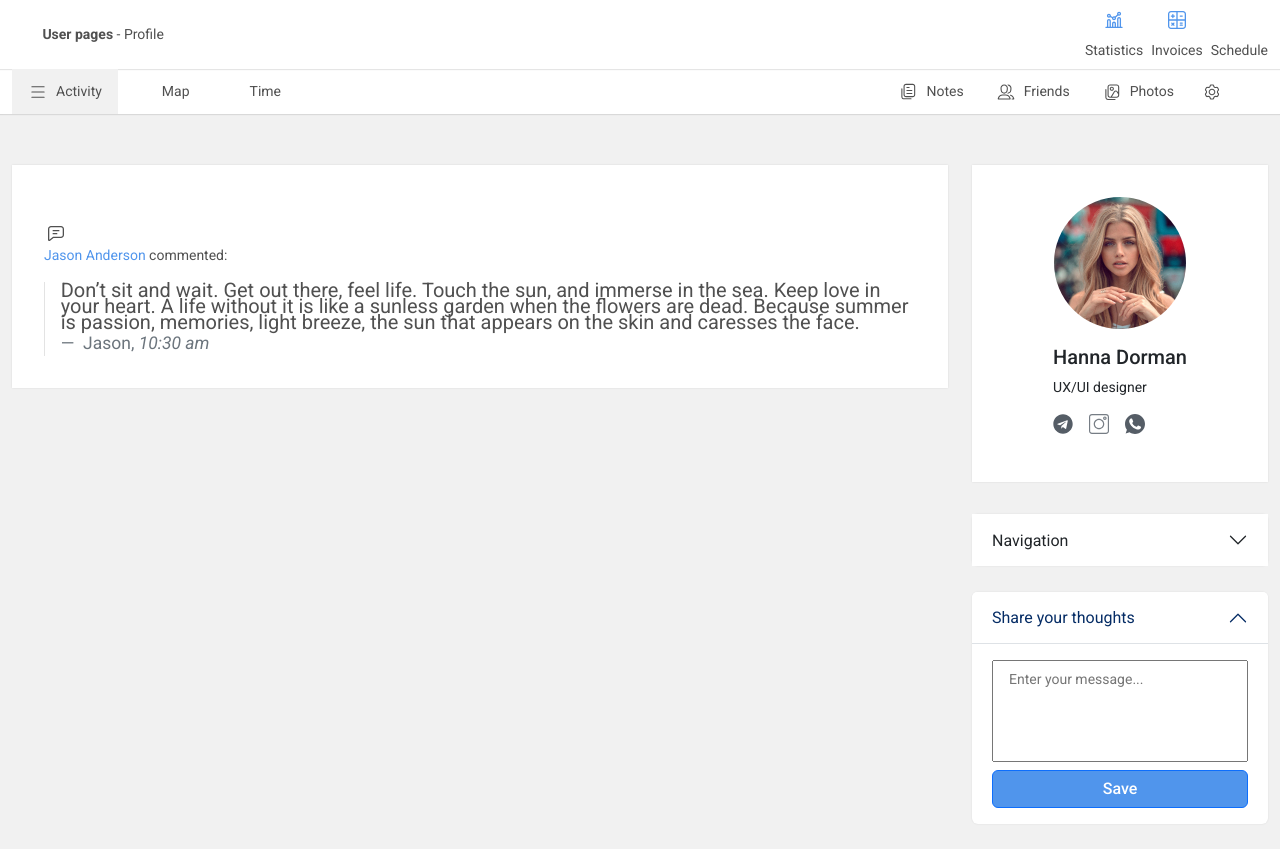
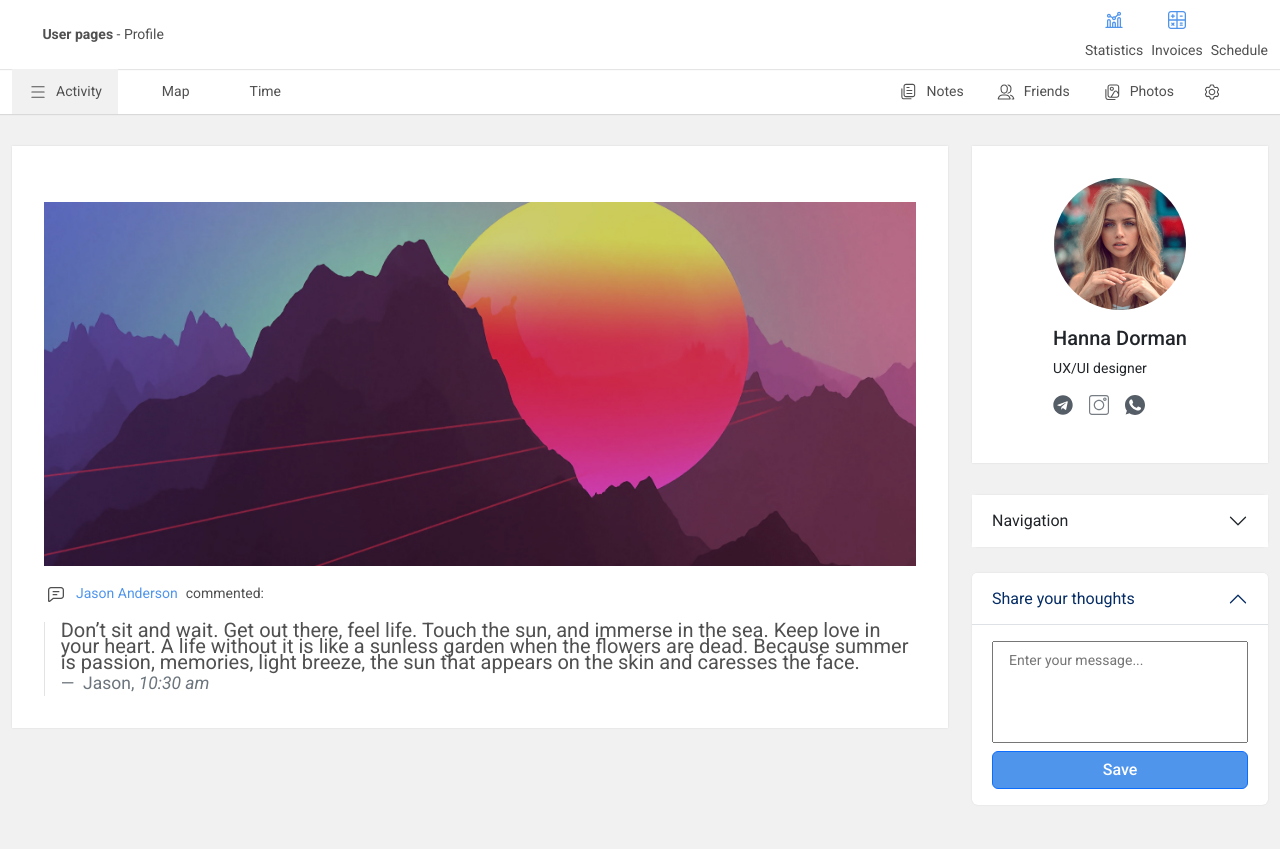
Before and after one commit to EkaterinaShamshina/web-bee-test, a website built with webpack: page src/template.html in a window 1280 px wide. Built offline with nearby package versions, Linux system fonts and the light colour scheme; files whose address does not match are found by name.

Commit message:
feat: add main image

```diff
--- a/src/styles/variables.scss
+++ b/src/styles/variables.scss
@@ -207,13 +207,18 @@ a {
   }
 }
 .main {
-  margin-top: 3.2rem;
+  margin-top: 2rem;
 }
 article {
   background-color: $white;
   box-shadow: 0px 0px 2px 0px #0000001a;
   &.active {
     padding: 56px 32px 32px;
+  }
+}
+.article {
+  &_image {
+    margin-bottom: 1rem;
   }
 }
 .card {
@@ -265,7 +270,7 @@ article {
 
   &-body {
     display: flex;
-    margin-bottom: 1.6rem;
+    margin-bottom: 2rem;
   }
   &-item {
     border: none;
@@ -354,9 +359,21 @@ textarea {
 }
 .blockquote {
   &-comment {
+    display: flex;
+    align-items: center;
+    gap: 8px;
     & a {
       color: $blue;
       text-decoration: none;
+    }
+    &::before {
+      content: '';
+      display: block;
+      background-image: url(../images/Comment.svg);
+      background-position: center center;
+      background-repeat: no-repeat;
+      height: 1.5rem;
+      width: 1.5rem;
     }
   }
   & p {
@@ -367,14 +384,3 @@ textarea {
     color: $gray;
   }
 }
-.comment-author {
-  &::before {
-    content: '';
-    display: block;
-    background-image: url(../images/Comment.svg);
-    background-position: center center;
-    background-repeat: no-repeat;
-    height: 1.5rem;
-    width: 1.5rem;
-  }
-}
--- a/src/template.html
+++ b/src/template.html
@@ -135,6 +135,11 @@
       <div class="row justify-content-between main">
         <main class="col-9">
           <article class="active">
+            <img
+              src="./images/poster.jpg"
+              class="article_image img-fluid"
+              alt="article_image"
+            />
             <p class="blockquote-comment">
               <cite title="Author">
                 <a href="#" class="fst-normal comment-author"
@@ -143,7 +148,6 @@
               >
               commented:
             </p>
-
             <div class="d-flex gap-3">
               <div class="vr blockquote-vr"></div>
               <blockquote class="blockquote mb-0">
```
Also changed, not shown: dist/index.html, dist/main.css.
